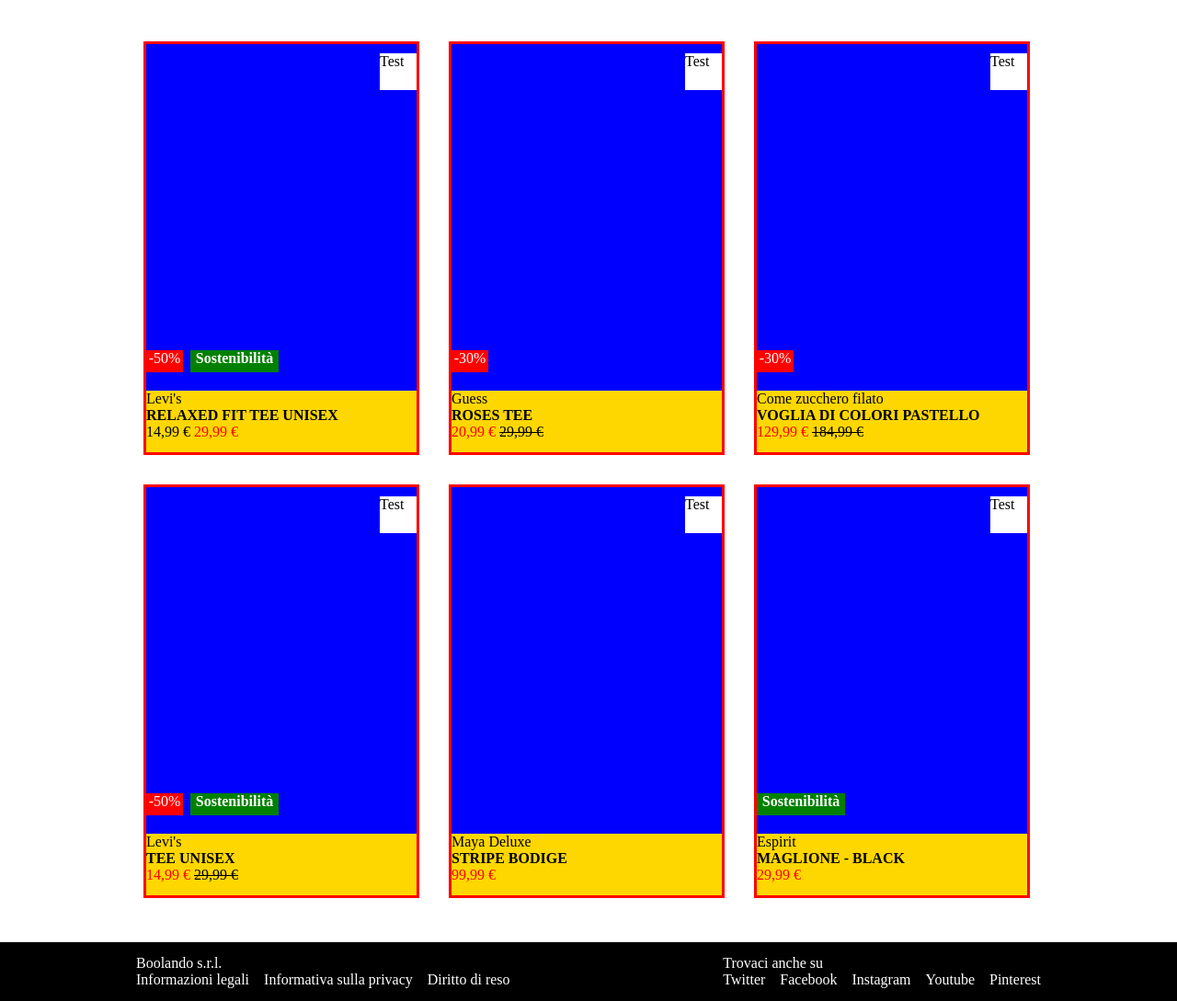
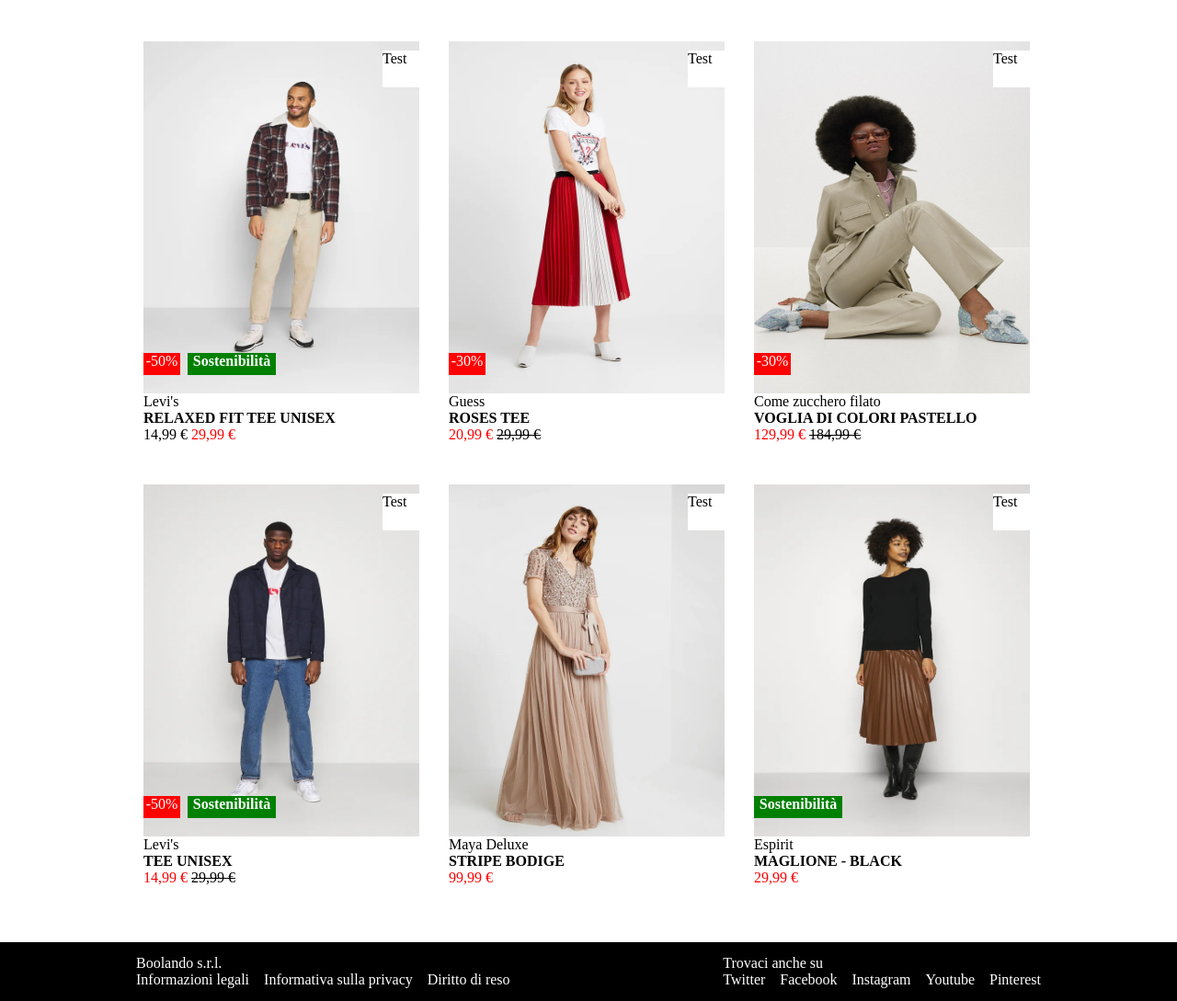
Before and after one commit to vdv-boolean/html-css-boolando, a plain HTML site: page index.html in a window 1280 px wide. Shown: the part 67-1156 px from the top of the page at 92% size. Drawn offline with Linux system fonts and the light colour scheme.

Commit message:
Add article photo

```diff
--- a/assets/debug.css
+++ b/assets/debug.css
@@ -18,22 +18,22 @@ footer {
 .article {
     height: 450px;
     width: 300px;
-    background-color: black;
-    border: 3px solid red;
+/*  background-color: black; */
+    /* border: 3px solid red;  */
 }
 
 .preview {
     width: 100%;
     height: 85%;
-    background-color: blue;
+    /* background-color: blue; */
     position: relative;
 }
 
-.info {
+/* .info {
     width: 100%;
     height: 15%;
     background-color: gold;
-}
+} */
 
 
 /* Labels */
@@ -77,3 +77,11 @@ color: red;
 #no-left {
     left: 0;
 }
+
+.img-article {
+    height: 100%;
+    width: 100%;
+    position: absolute;
+    top: 0;
+    left: 0 ;
+}
--- a/index.html
+++ b/index.html
@@ -31,8 +31,8 @@
                 <!-- First article-->
                 <div class="article">
                     <div class="preview">
-                        <img src="" alt="">
-                        <img src="" alt="">
+                        <img src="img/1.webp" alt="" class="img-article hover">
+                        <img src="img/1b.webp" alt="" class="img-article hover">
                         <div class="like">Test</div> <!-- Add icon -->
                         <div class="discount"> -50%</div>
                         <div class="eco">Sostenibilità</div>
@@ -48,8 +48,8 @@
                 <!-- Second article-->
                 <div class="article">
                     <div class="preview">
-                        <img src="" alt="">
-                        <img src="" alt="">
+                        <img src="img/2.webp" alt="" class="img-article hover">
+                        <img src="img/2b.webp" alt="" class="img-article hover">
                         <div class="like">Test</div> <!-- Add icon -->
                         <div class="discount"> -30%</div>
                     </div>
@@ -64,8 +64,8 @@
                 <!-- Third article-->
                 <div class="article">
                     <div class="preview">
-                        <img src="" alt="">
-                        <img src="" alt="">
+                        <img src="img/3.webp" alt="" class="img-article hover">
+                        <img src="img/3b.webp" alt="" class="img-article hover"img->
                         <div class="like">Test</div> <!-- Add icon -->
                         <div class="discount"> -30%</div>
                     </div>
@@ -80,8 +80,8 @@
                 <!-- Fourth article-->
                 <div class="article">
                     <div class="preview">
-                        <img src="" alt="">
-                        <img src="" alt="">
+                        <img src="img/4.webp" alt="" class="img-article hover">
+                        <img src="img/4b.webp" alt="" class="img-article hover">
                         <div class="like">Test</div> <!-- Add icon -->
                         <div class="discount"> -50%</div>
                         <div class="eco">Sostenibilità</div>
@@ -97,8 +97,8 @@
                 <!-- Fifth article-->
                 <div class="article">
                     <div class="preview">
-                        <img src="" alt="">
-                        <img src="" alt="">
+                        <img src="img/5.webp" alt="" class="img-article hover">
+                        <img src="img/5b.webp" alt="" class="img-article hover">
                         <div class="like">Test</div> <!-- Add icon -->
                     </div>
                     <div class="info">
@@ -111,8 +111,8 @@
                 <!-- Sixth article-->
                 <div class="article">
                     <div class="preview">
-                        <img src="" alt="">
-                        <img src="" alt="">
+                        <img src="img/6.webp" alt="" class="img-article hover">
+                        <img src="img/6b.webp" alt="" class="img-article hover">
                         <div class="like">Test</div> <!-- Add icon -->
                         <div class="eco" id="no-left">Sostenibilità</div>
                     </div>
```
